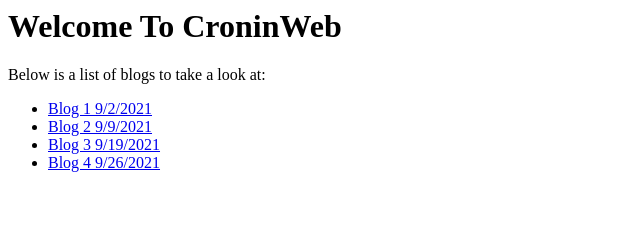
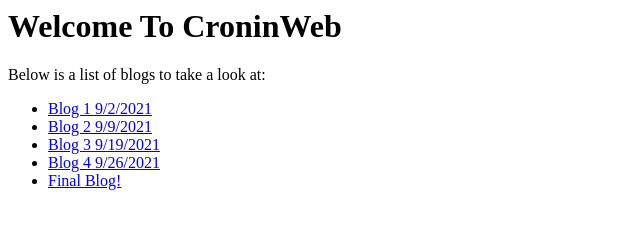
Before and after one commit to croninja1/Web-Dev, a plain HTML site: page index.html in a window 1280 px wide. Shown: the full height of the page, 0-640 px from the left. Drawn offline with Linux system fonts and the light colour scheme.

Commit message:
index final blog

```diff
--- a/index.html
+++ b/index.html
@@ -9,6 +9,8 @@
             <li><a href="Blog2.html">Blog 2 9/9/2021</a></li>
             <li><a href="Blog3.html">Blog 3 9/19/2021</a></li>
             <li><a href="Blog4.html">Blog 4 9/26/2021</a></li>
+            <li><a href="FinalBlog.html">Final Blog!</a></li>
+
         </ul>
     </body>
 </html>
```
